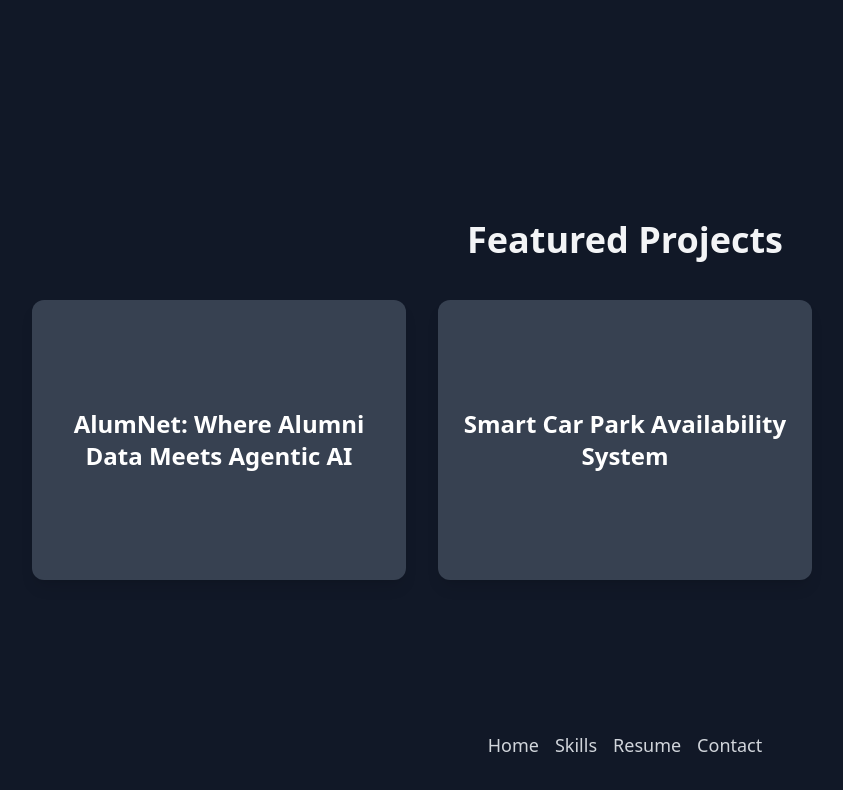
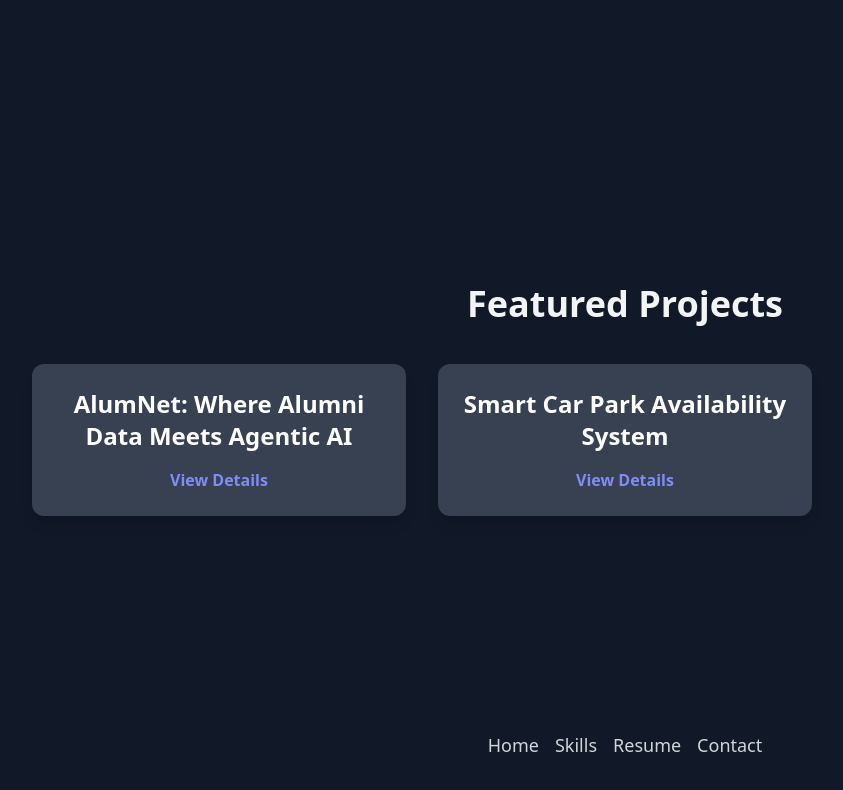
Before and after one commit to E0015114/MyPortfolioWebsite, a React (Create React App) app: page / in a window 1280 px wide. Both pictures are taken after a click on the link "Projects". Shown: the top 790 px of the page, without its empty margins (15-858 px from the left). Built offline with nearby package versions, Linux system fonts and the light colour scheme.

Commit message:
enhancement

```diff
--- a/src/App.css
+++ b/src/App.css
@@ -51,39 +51,73 @@
   transform-origin: bottom left;
 }
 
-/* Project Card Flip Animation */
-.project-card-container {
-  perspective: 1000px;
-  min-height: 280px; /* Adjust as needed for your content */
+/* --- Modal styles for enlarged project cards --- */
+
+/* The blurred background overlay */
+.project-modal-overlay {
+  position: fixed;
+  top: 0;
+  left: 0;
+  right: 0;
+  bottom: 0;
+  background-color: rgba(0, 0, 0, 0.7);
+  backdrop-filter: blur(8px);
+  -webkit-backdrop-filter: blur(8px); /* For Safari */
+  display: flex;
+  align-items: center;
+  justify-content: center;
+  z-index: 1000;
 }
 
-.project-card {
+/* The modal content box */
+.project-modal-content {
+  background-color: #2d3748; /* Corresponds to bg-gray-800 */
+  padding: 2rem;
+  border-radius: 0.75rem; /* Corresponds to rounded-xl */
+  box-shadow: 0 25px 50px -12px rgba(0, 0, 0, 0.25);
+  width: 90%;
+  max-width: 600px;
   position: relative;
-  width: 100%;
-  height: 100%;
-  transition: transform 0.7s;
-  transform-style: preserve-3d;
+  max-height: 90vh;
+  overflow-y: auto;
 }
 
-.project-card-container:hover .project-card {
-  transform: rotateY(180deg);
+/* The 'x' close button */
+.project-modal-close {
+  position: absolute;
+  top: 1rem;
+  right: 1rem;
+  font-size: 2rem;
+  line-height: 1;
+  color: #a0aec0; /* Corresponds to text-gray-500 */
+  background: none;
+  border: none;
+  cursor: pointer;
+  transition: color 0.2s ease-in-out;
 }
 
-.project-card-front,
-.project-card-back {
-  position: absolute;
-  width: 100%;
-  height: 100%;
-  -webkit-backface-visibility: hidden; /* Safari */
-  backface-visibility: hidden;
-  /* Tailwind's rounded-xl is 0.75rem */
-  border-radius: 0.75rem;
+.project-modal-close:hover {
+  color: #e2e8f0; /* Corresponds to text-gray-300 */
 }
 
-.project-card-back {
-  transform: rotateY(180deg);
-  /* Ensure content is scrollable if it overflows on smaller cards */
-  overflow-y: auto;
+/* Modal fade and scale animation */
+.modal-fade-enter {
+  opacity: 0;
+  transform: scale(0.95);
+}
+.modal-fade-enter-active {
+  opacity: 1;
+  transform: scale(1);
+  transition: opacity 300ms, transform 300ms;
+}
+.modal-fade-exit {
+  opacity: 1;
+  transform: scale(1);
+}
+.modal-fade-exit-active {
+  opacity: 0;
+  transform: scale(0.95);
+  transition: opacity 300ms, transform 300ms;
 }
 
 
--- a/src/App.jsx
+++ b/src/App.jsx
@@ -55,6 +55,7 @@ const App = () => {
   };
 
   const [activeSection, setActiveSection] = useState('hero');
+  const [enlargedProject, setEnlargedProject] = useState(null);
 
   const Hero = () => {
 
@@ -100,24 +101,14 @@ const App = () => {
       <div className="text-center w-full">
         <h2 className="text-4xl font-bold mb-10">Featured Projects</h2>
         <div className="grid md:grid-cols-2 lg:grid-cols-3 gap-8">
-          {portfolioData.projects.map(project => (
-            <div key={project.id} className="project-card-container">
-              <div className="project-card">
-                <div className="project-card-front bg-gray-700 p-6 rounded-xl shadow-lg flex flex-col justify-center items-center text-center">
-                  <h3 className="text-2xl font-semibold text-white">{project.title}</h3>
-                </div>
-                <div className="project-card-back bg-gray-800 p-6 rounded-xl shadow-lg">
-                  <p className="text-lg text-gray-300 mb-4">{project.description}</p>
-                  <a
-                    href={project.link}
-                    target="_blank"
-                    rel="noopener noreferrer"
-                    className="inline-block text-lg text-indigo-400 hover:text-indigo-300 font-medium transition-colors"
-                  >
-                    View Project →
-                  </a>
-                </div>
-              </div>
+          {portfolioData.projects.map((project) => (
+            <div
+              key={project.id}
+              className="bg-gray-700 p-6 rounded-xl shadow-lg hover:shadow-2xl transition-all duration-300 cursor-pointer transform hover:-translate-y-2 flex flex-col justify-center items-center text-center"
+              onClick={() => setEnlargedProject(project)}
+            >
+              <h3 className="text-2xl font-semibold text-white">{project.title}</h3>
+              <p className="text-indigo-400 mt-4 font-semibold">View Details</p>
             </div>
           ))}
         </div>
@@ -213,7 +204,7 @@ const App = () => {
   };
 
   return (
-    <div className="bg-gray-900 text-gray-100 font-sans h-screen flex flex-col">
+    <div className={`bg-gray-900 text-gray-100 font-sans h-screen flex flex-col ${enlargedProject ? 'overflow-hidden' : ''}`}>
       <main className="flex-grow flex items-center justify-center p-[15px]">
         <div className="w-full mx-auto px-4">
           <SwitchTransition mode="out-in">
@@ -229,6 +220,35 @@ const App = () => {
           </SwitchTransition>
         </div>
       </main>
+
+      <SwitchTransition>
+        <CSSTransition
+          key={!!enlargedProject}
+          addEndListener={(node, done) => node.addEventListener("transitionend", done, false)}
+          classNames="modal-fade"
+          unmountOnExit
+        >
+          {enlargedProject ? (
+            <div className="project-modal-overlay" onClick={() => setEnlargedProject(null)}>
+              <div className="project-modal-content" onClick={(e) => e.stopPropagation()}>
+                <button className="project-modal-close" onClick={() => setEnlargedProject(null)} aria-label="Close project details">
+                  &times;
+                </button>
+                <h3 className="text-3xl font-bold text-white mb-4">{enlargedProject.title}</h3>
+                <p className="text-lg text-gray-300 mb-6">{enlargedProject.description}</p>
+                <a
+                  href={enlargedProject.link}
+                  target="_blank"
+                  rel="noopener noreferrer"
+                  className="inline-block text-lg text-indigo-400 hover:text-indigo-300 font-medium transition-colors"
+                >
+                  View Project →
+                </a>
+              </div>
+            </div>
+          ) : <div />}
+        </CSSTransition>
+      </SwitchTransition>
     <footer className="fixed bottom-[25px] left-0 right-0 z-50 ">
         <nav className="container mx-auto px-4 py-4 flex justify-center items-center">
           <div className="space-x-4">
```
